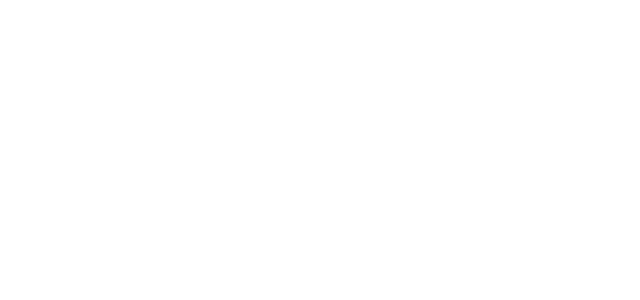
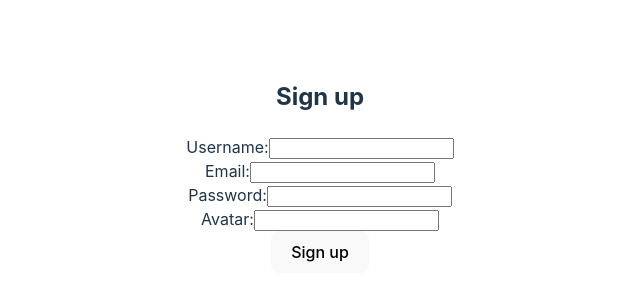
Before and after one commit to anderssonskan/NetlifyChat, a React (Vite) app: page / in a window 1280 px wide. Before the commit this address had no page. Shown: the part 234-534 px from the top of the page, without its empty margins (320-960 px from the left). Built offline with nearby package versions, Linux system fonts and the light colour scheme.

Commit message:
LoginForm-done

```diff
--- a/src/Comps/App.jsx
+++ b/src/Comps/App.jsx
@@ -10,6 +10,7 @@
   return (
     <Router>
       <Routes>
+        <Route path='/' element={<Register />} />
         <Route path='/register' element={<Register />} />
         <Route path='/login' element={<Login />} />
       </Routes>
--- a/src/Comps/Login.jsx
+++ b/src/Comps/Login.jsx
@@ -0,0 +1,50 @@
+import React, { useState } from "react";
+
+function Login() {
+    const [formData, setFormData] = useState({
+        email: '',
+        password: '',
+    });
+
+    const handleChange = (e) => {
+        setFormData({
+            ...formData,
+            [e.target.name]: e.target.value,
+        });
+    };
+
+    const handleSubmit = async (e) => {
+        e.preventDefault();
+    };
+
+    return (
+        <div>
+            <h2>Log in</h2>
+            <form onSubmit={handleSubmit}>
+                <div>
+                    <label>Email:</label>
+                    <input
+                        type='email'
+                        name='email'
+                        value={formData.email}
+                        onChange={handleChange}
+                        required
+                    />
+                </div>
+                <div>
+                    <label>Password:</label>
+                    <input
+                        type='password'
+                        name='password'
+                        value={formData.password}
+                        onChange={handleChange}
+                        required
+                    />
+                </div>
+                <button type='submit'>Log in</button>
+            </form>
+        </div>
+     );
+};
+
+export default Login;
```
Also changed, not shown: src/Comps/Start.jsx (added).
